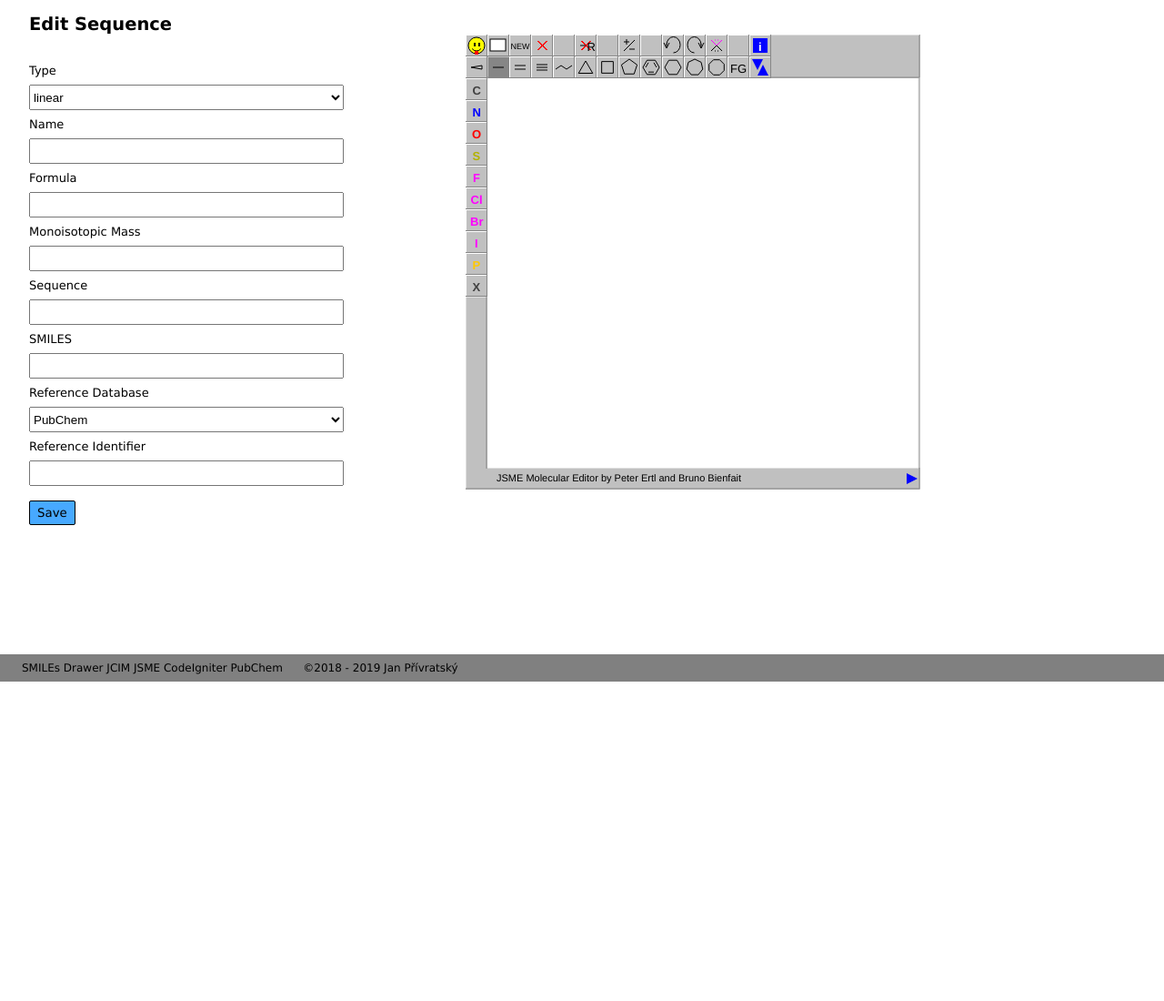
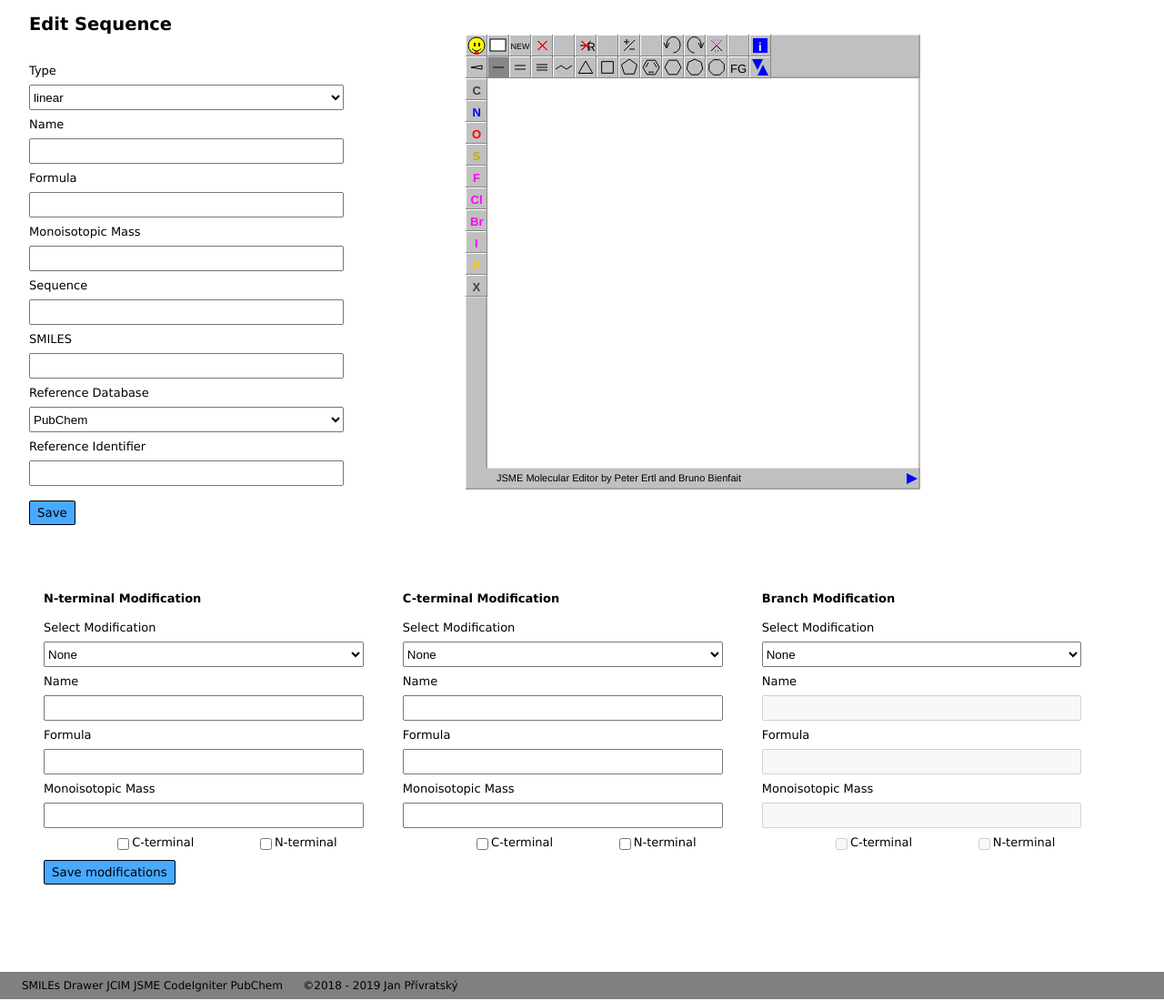
Before and after one commit to privrja/bbdgnc, a CodeIgniter app: page /database/index.php/sequence/edit/ in a window 1280 px wide. Shown: the part 197-1297 px from the top of the page at 91% size. Before the commit the page ends 946 px from the top, so only its background shows below. Run offline with CodeIgniter, Linux system fonts and the light colour scheme; data that the repository does not hold is empty.

Commit message:
Dev
+ prepare backend for inseert new sequence for modification

```diff
--- a/application/controllers/Sequence.php
+++ b/application/controllers/Sequence.php
@@ -11,10 +11,12 @@ use Bbdgnc\Database\ModificationDatabase;
 use Bbdgnc\Database\SequenceDatabase;
 use Bbdgnc\Enum\Front;
 use Bbdgnc\Enum\LoggerEnum;
+use Bbdgnc\TransportObjects\ModificationTO;
 use Bbdgnc\TransportObjects\SequenceTO;
 
 class Sequence extends CI_Controller {
 
+    const SEQUENCE_ID = 'sequenceId';
     private $errors = "";
 
     private $database;
@@ -39,7 +41,7 @@ class Sequence extends CI_Controller {
         $sort = [];
         $sort[] = Front::addSortable(SequenceTO::TYPE, SequenceTO::TABLE_NAME, $query, $this);
         $sort[] = Front::addSortable(SequenceTO::NAME, SequenceTO::TABLE_NAME, $query, $this);
-        $sort[] = Front::addSortable(SequenceTO::FORMULA,SequenceTO::TABLE_NAME, $query, $this);
+        $sort[] = Front::addSortable(SequenceTO::FORMULA, SequenceTO::TABLE_NAME, $query, $this);
         $sort[] = Front::addSortable(SequenceTO::MASS, SequenceTO::TABLE_NAME, $query, $this);
         $sort[] = Front::addSortable(SequenceTO::SEQUENCE, SequenceTO::TABLE_NAME, $query, $this);
         return Front::getSortDirection($sort);
@@ -107,6 +109,9 @@ class Sequence extends CI_Controller {
     public function edit($id = 1) {
         $arSequence = $this->database->findById($id);
         $data['sequence'] = $arSequence;
+        $modificationDatabase = new ModificationDatabase($this);
+        $data = $this->database->findSequenceDetail($id);
+        $data['modifications'] = $modificationDatabase->findAllSelect();
 
         $this->form_validation->set_rules(Front::SEQUENCE_TYPE, 'Type', Front::REQUIRED);
         $this->form_validation->set_rules(Front::CANVAS_INPUT_NAME, 'Name', Front::REQUIRED);
@@ -126,6 +131,33 @@ class Sequence extends CI_Controller {
             return;
         }
         $this->renderEdit($data);
+    }
+
+    public function modifications() {
+        $modificationDatabase = new ModificationDatabase($this);
+        $nTerminal = $this->input->post(Front::N_MODIFICATION_SELECT);
+
+        if ($nTerminal === 0) {
+            $name = $this->input->post(Front::N_MODIFICATION_NAME);
+            $formula = $this->input->post(Front::N_MODIFICATION_FORMULA);
+            if (!Front::isEmpty($name) && !Front::isEmpty($formula)) {
+                // TODO save new
+                // TODO update id
+                // TODO mass and terminals
+                $modification = new ModificationTO($name, $formula, 0, false, false);
+                $this->database->insertNewModification($this->input->post(self::SEQUENCE_ID), $modification, 'n');
+            }
+        } else {
+            // TODO change update id
+            $this->database->updateModification($this->input->post(self::SEQUENCE_ID), $this->input->post(Front::N_MODIFICATION_SELECT), 'n');
+        }
+
+
+    }
+
+    private function validateModification(string $name, string $formula) {
+        if (Front::isEmpty($this->input->post($name) || Front::isEmpty($this->input->post($formula)))) {
+        }
     }
 
     private function updateSequence(array $arSequence) {
--- a/application/libraries/Database/SequenceDatabase.php
+++ b/application/libraries/Database/SequenceDatabase.php
@@ -182,6 +182,23 @@ class SequenceDatabase extends AbstractDatabase {
         $this->controller->sequence_model->update($id, $to);
     }
 
+    /**
+     * @param $sequenceId
+     * @param $modificationId
+     * @param $modification
+     * @param $terminal
+     */
+    public function insertNewModification($sequenceId, $modification, $terminal) {
+        $modificationDatabase = new ModificationDatabase($this->controller);
+        $modificationId = $modificationDatabase->insert($modification);
+        $this->updateModification($sequenceId, $modificationId, $terminal);
+    }
+
+    public function updateModification($sequenceId, $modificationId, $terminal) {
+        // TODO better only with replaced values?
+
+    }
+
     public function insert($to) {
         return $this->controller->sequence_model->insert($to);
     }
--- a/application/views/sequences/edit.php
+++ b/application/views/sequences/edit.php
@@ -3,6 +3,7 @@
 use Bbdgnc\Enum\Front;
 use Bbdgnc\Enum\SequenceTypeEnum;
 use Bbdgnc\Finder\Enum\ServerEnum;
+use Bbdgnc\TransportObjects\ModificationTO;
 
 ?>
 
@@ -45,7 +46,7 @@ use Bbdgnc\Finder\Enum\ServerEnum;
         <div class="div-editor-left" id="jsme_container"></div>
         <div id="div-editor-form">
             <label for="sel-sequence-type">Type</label>
-           <?= form_dropdown(Front::SEQUENCE_TYPE, SequenceTypeEnum::$values, set_value(Front::SEQUENCE_TYPE, $sequence['type']),
+            <?= form_dropdown(Front::SEQUENCE_TYPE, SequenceTypeEnum::$values, set_value(Front::SEQUENCE_TYPE, $sequence['type']),
                 'id="sel-sequence-type" class="select" title="Type" onchange="sequenceTypeChanged()"'); ?>
 
             <label for="txt-sequence-name">Name</label>
@@ -82,6 +83,104 @@ use Bbdgnc\Finder\Enum\ServerEnum;
             <?php if (isset($errors)) echo $errors; ?>
 
         </div>
+        <?= form_close(); ?>
+
+        <div id="div-sequence">
+            <?= form_open('sequence/modifications/'); ?>
+            <div class="div-modification">
+                <h4>N-terminal Modification</h4>
+
+                <label for="sel-n-modification">Select Modification</label>
+                <?= form_dropdown(Front::N_MODIFICATION_SELECT, $modifications, $nModification['id'],
+                    'id="sel-n-modification" class="select" title="Modification"'); ?>
+
+                <div id="div-n-modification">
+                    <label for="txt-n-modification">Name</label>
+                    <input type="text" id="txt-n-modification" name="nModification"
+                           value="<?= set_value('nModification', $nModification['name']) ?>"/>
+
+                    <label for="txt-n-formula">Formula</label>
+                    <input type="text" id="txt-n-formula" name="nFormula"
+                           value="<?= set_value('nFormula', $nModification[ModificationTO::FORMULA]) ?>"/>
+
+                    <label for="txt-n-mass">Monoisotopic Mass</label>
+                    <input type="text" id="txt-n-mass" name="nMass"
+                           value="<?= set_value('nMass', $nModification[ModificationTO::MASS]) ?>"/>
+
+                    <label for="chk-n-nterminal" class="chk">N-terminal</label>
+                    <input type="checkbox" id="chk-n-nterminal"
+                           name="nnTerminal" <?= Front::checked(set_value('nnTerminal', $nModification[ModificationTO::NTERMINAL])) ?> />
+
+                    <label for="chk-n-cterminal" class="chk">C-terminal</label>
+                    <input type="checkbox" id="chk-n-cterminal"
+                           name="ncTerminal" <?= Front::checked(set_value('ncTerminal', $nModification[ModificationTO::CTERMINAL])) ?> />
+                </div>
+            </div>
+
+            <div class="div-modification">
+                <h4>C-terminal Modification</h4>
+
+                <label for="sel-c-modification">Select Modification</label>
+                <?= form_dropdown(Front::C_MODIFICATION_SELECT, $modifications, $cModification['id'],
+                    'id="sel-c-modification" class="select" title="Modification"'); ?>
+
+                <div id="div-c-modification">
+                    <label for="txt-c-modification">Name</label>
+                    <input type="text" id="txt-c-modification" name="cModification"
+                           value="<?= set_value('cModification', $cModification[ModificationTO::NAME]) ?>"/>
+
+                    <label for="txt-c-formula">Formula</label>
+                    <input type="text" id="txt-c-formula" name="cFormula"
+                           value="<?= set_value('cFormula', $cModification[ModificationTO::FORMULA]) ?>"/>
+
+                    <label for="txt-c-mass">Monoisotopic Mass</label>
+                    <input type="text" id="txt-c-mass" name="cMass"
+                           value="<?= set_value('cMass', $cModification[ModificationTO::MASS]) ?>"/>
+
+                    <label for="chk-c-nterminal" class="chk">N-terminal</label>
+                    <input type="checkbox" id="chk-c-nterminal"
+                           name="cnTerminal" <?= Front::checked(set_value('cnTerminal', $cModification[ModificationTO::NTERMINAL])) ?>/>
+
+                    <label for="chk-c-cterminal" class="chk">C-terminal</label>
+                    <input type="checkbox" id="chk-c-cterminal"
+                           name="ccTerminal" <?= Front::checked(set_value('ccTerminal', $cModification[ModificationTO::CTERMINAL])) ?> />
+                </div>
+            </div>
+
+            <div class="div-modification">
+                <h4>Branch Modification</h4>
+
+                <div id="div-b-modification">
+                    <label for="sel-b-modification">Select Modification</label>
+                    <?= form_dropdown(Front::B_MODIFICATION_SELECT, $modifications, $bModification['id'],
+                        'id="sel-b-modification" class="select" title="Modification"'); ?>
+
+                    <label for="txt-b-modification">Name</label>
+                    <input type="text" id="txt-b-modification" name="bModification"
+                           value="<?= set_value('bModification', $bModification[ModificationTO::NAME]) ?>" disabled/>
+
+                    <label for="txt-b-formula">Formula</label>
+                    <input type="text" id="txt-b-formula" name="bFormula"
+                           value="<?= set_value('bFormula', $bModification[ModificationTO::FORMULA]) ?>" disabled/>
+
+                    <label for="txt-b-mass">Monoisotopic Mass</label>
+                    <input type="text" id="txt-b-mass" name="bMass"
+                           value="<?= set_value('bMass', $bModification[ModificationTO::MASS]) ?>" disabled/>
+
+                    <label for="chk-b-nterminal" class="chk">N-terminal</label>
+                    <input type="checkbox" id="chk-b-nterminal"
+                           name="bnTerminal" <?= Front::checked(set_value('bnTerminal', $bModification[ModificationTO::NTERMINAL])) ?>
+                           disabled/>
+
+                    <label for="chk-b-cterminal" class="chk">C-terminal</label>
+                    <input type="checkbox" id="chk-b-cterminal"
+                           name="bcTerminal" <?= Front::checked(set_value('bcTerminal', $bModification[ModificationTO::CTERMINAL])) ?>
+                           disabled/>
+                </div>
+            </div>
+            <input type="hidden" name="sequenceId" value="<?= $sequence['id'] ?>" />
+            <input type="submit" value="Save modifications" />
+        </div>
+
     </div>
-    <?= form_close(); ?>
 </div>
```
